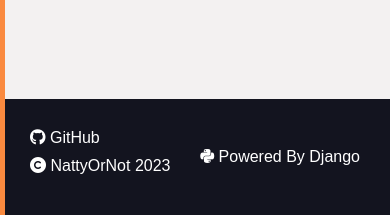
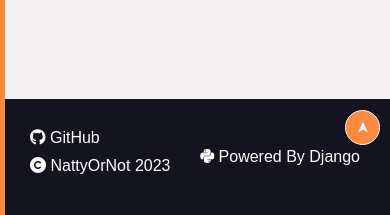
Before and after one commit to bryanoliveira11/Projeto-NattyOrNot, a Django app: page / in a window 390 px wide. Shown: the part 629-844 px from the top of the page. Run offline with Django 4.2, Linux system fonts and the light colour scheme; data that the repository does not hold is empty; some libraries are stand-ins or nearby versions.

Commit message:
ajustes nos cards e back to top

```diff
--- a/base_static/global/css/style.css
+++ b/base_static/global/css/style.css
@@ -338,17 +338,17 @@ img {
   background: #fff;
 }
 
-.exercise-cover img {
+.dashboard-cover img,
+.exercise-cover img,
+.detail-cover.home-page img {
+  max-height: 19rem;
+  object-fit: cover;
   margin: 0 auto;
+  width: fit-content;
 }
 
 .detail-cover img {
-  max-height: 32rem;
-  margin: 0 auto;
-}
-
-.dashboard-cover img {
-  max-height: 19rem;
+  max-height: fit-content;
   margin: 0 auto;
 }
 
@@ -890,7 +890,8 @@ td a:hover {
   margin-top: var(--spacing-gutter-large);
 }
 
-.add-new-workout, .add-new-exercise {
+.add-new-workout,
+.add-new-exercise {
   padding: 0.5rem 0 1.5rem 0;
 }
 
@@ -1251,7 +1252,43 @@ textarea.api-textarea:focus {
   margin-top: 6rem;
 }
 
+.back-to-top {
+  position: fixed;
+  bottom: 11.5rem;
+  right: 8rem;
+  background: var(--color-primary);
+  width: 5rem;
+  height: 5rem;
+  display: flex;
+  justify-content: center;
+  align-items: center;
+  border-radius: 50%;
+  color: var(--clr-white-background);
+  transform: rotate(-90deg);
+  border: 0.1rem solid var(--clr-white-background);
+  transition: all 300ms ease-in-out;
+}
+
+.back-to-top:hover {
+  width: 6rem;
+  height: 6rem;
+}
+
 /* medias */
+
+@media (max-width: 975px) {
+  .back-to-top {
+    bottom: 7rem;
+    right: 1rem;
+    width: 3.5rem;
+    height: 3.5rem;
+  }
+
+  .back-to-top:hover {
+    width: 4rem;
+    height: 4rem;
+  }
+}
 
 @media (max-width: 750px) {
   .main-content-list {
--- a/base_templates/global/base.html
+++ b/base_templates/global/base.html
@@ -12,6 +12,7 @@
         {% block content %}{% endblock content %}
     </main>
 
+<a class="back-to-top" href="#">➤</a>
 {% include "global/partials/pagination.html" %}
 {% include "global/partials/footer.html" %}
 <script src="{% static 'global/js/scripts.js' %}"></script>
```
Also changed, not shown: training/templates/training/partials/exercise_card.html (+10 -0 lines).
